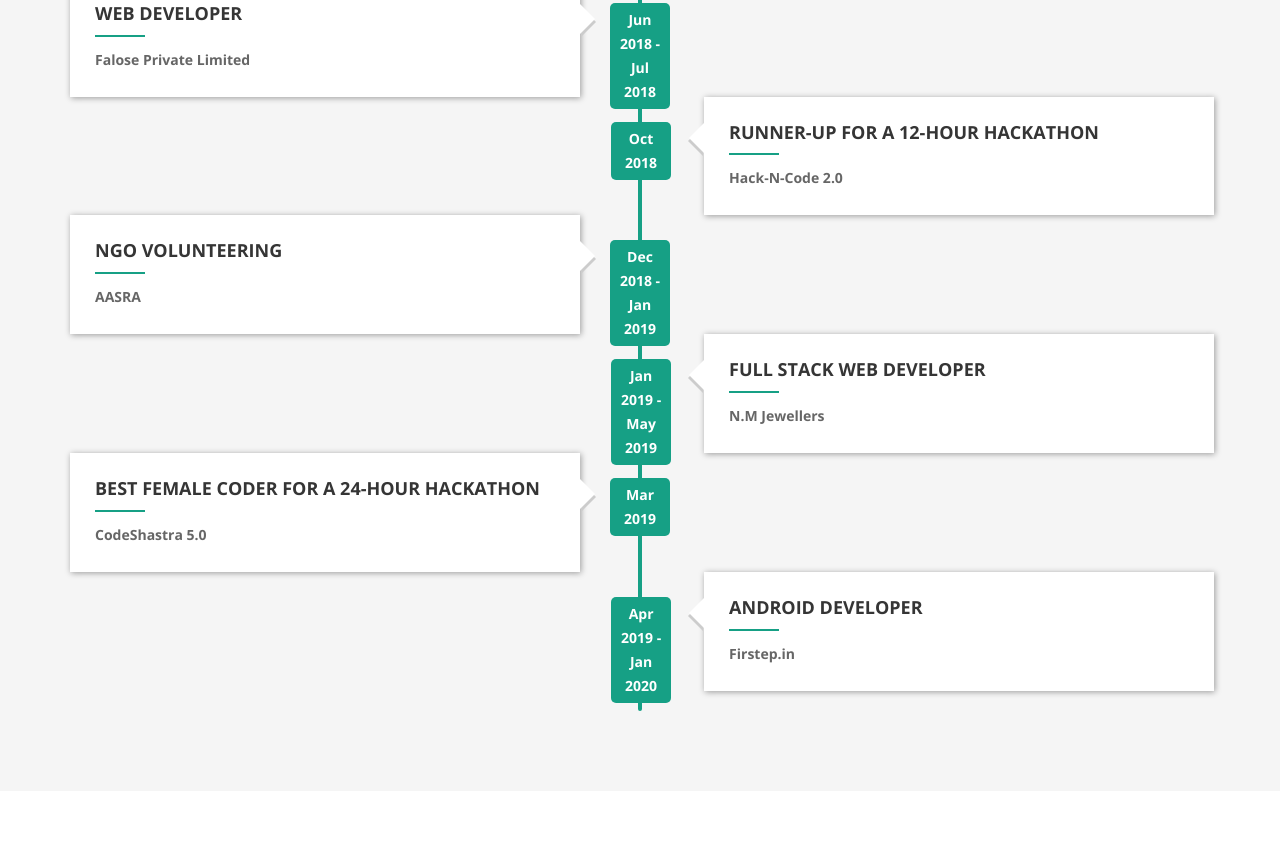
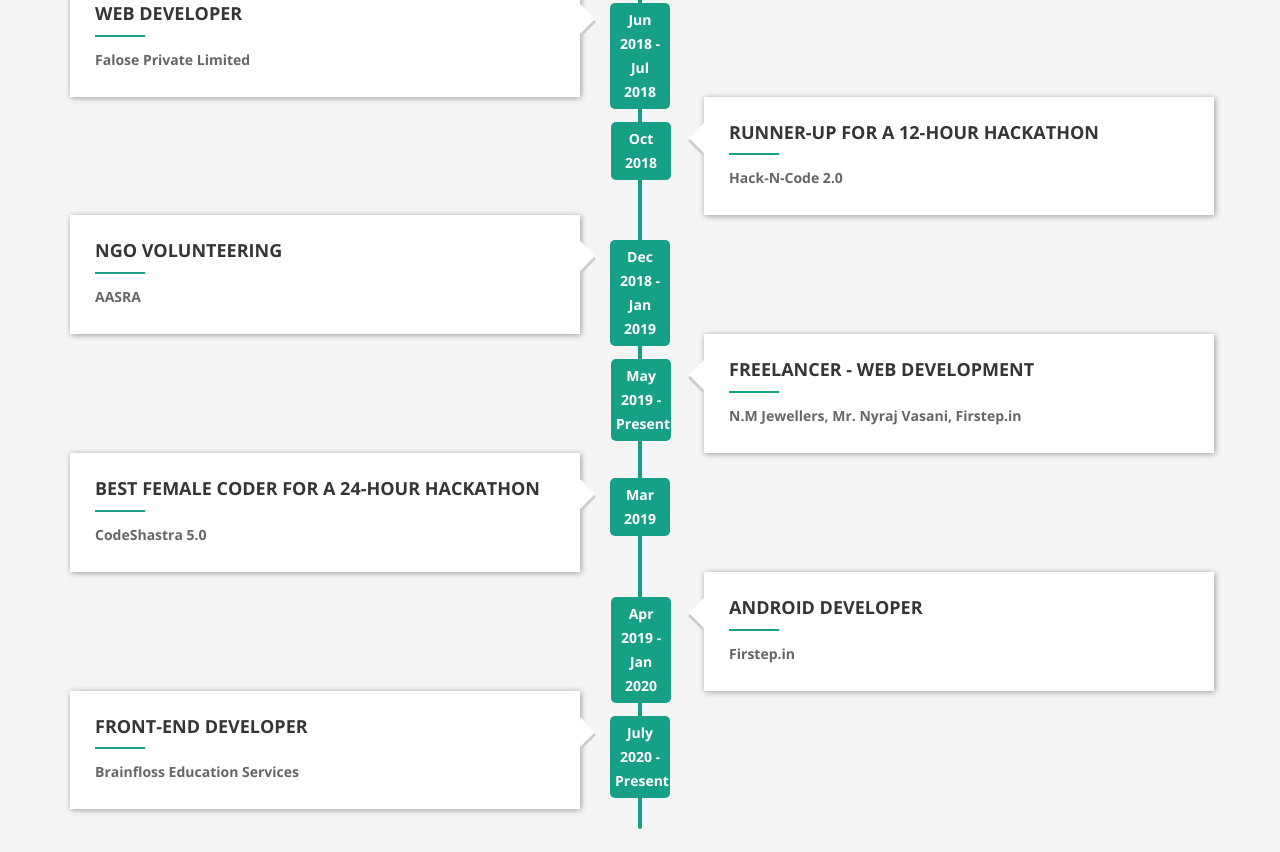
Before and after one commit to nehaudeshi/nehaudeshi.github.io, a plain HTML site: page index.html in a window 1280 px wide. Shown: the part 1945-2797 px from the top of the page. Drawn offline with nearby package versions, Linux system fonts and the light colour scheme.

Commit message:
Latest Updates

```diff
--- a/index.html
+++ b/index.html
@@ -160,7 +160,7 @@
 											<!-- End About Image -->
 											<div class="col-md-8 col-sm-12 col-xs-12">
 												<div class="content">
-													<p>Welcome to my website. I am currently a student of Dwarkadas J. Sanghvi College of Engineering. I have been associated with web development and android development since 3 years. I consider myself a 'forever student' as I am always eager to learn new technologies. My hunger for knowledge and determination has driven me into working on a number of projects and internships. This website intends to show a glance of my work. </p>
+													<p>Hey! I am glad to welcome you to my portfolio website. I am currently a student of Dwarkadas J. Sanghvi College of Engineering and a Freelancer. I have been associated with web development and android development since 3 years. I consider myself a 'forever student' as I am always eager to learn new technologies. My hunger for knowledge and determination has driven me into working on a number of projects and internships. This Portfolio intends to show a glance of my work. </p>
 												</div>
 												<div class="social">
 													<ul>
@@ -396,10 +396,10 @@
 									<div class="single-timeline">
 										<div class="single-content">
 											<div class="date">
-												<p>Jan 2019 - May 2019</span></p>
+												<p>May 2019 - Present</span></p>
 											</div>
-											<h2>Full Stack Web Developer</h2>
-											<p><b>N.M Jewellers</b></p>
+											<h2>Freelancer - Web Development</h2>
+											<p><b>N.M Jewellers, Mr. Nyraj Vasani, Firstep.in</b></p>
 										</div>
 									</div>
 								</div>
@@ -426,6 +426,19 @@
 											</div>
 											<h2>Android Developer</h2>
 											<p><b>Firstep.in</b></p>
+										</div>
+									</div>
+								</div>
+								<!--/ End Single Timeline -->
+								<!-- Single Timeline -->
+								<div class="single-main wow fadeInLeft" data-wow-delay="0.4s">
+									<div class="single-timeline">
+										<div class="single-content">
+											<div class="date">
+												<p>July 2020 - Present</span></p>
+											</div>
+											<h2>Front-End Developer</h2>
+											<p><b>Brainfloss Education Services</b></p>
 										</div>
 									</div>
 								</div>
@@ -613,7 +626,7 @@
 										<img src="images/portfolio/portfolio8.png" alt=""/>
 									</div>
 									<div class="portfolio-hover">
-										<h4><span>Internship</span><a href="#">NM Jewellers</a></h4>
+										<h4><span>Freelancing Project</span><a href="#">NM Jewellers</a></h4>
 										<p>An entire website was developed for a jewellery shop, titled "N.M Jewellers". The website was also hosted online on the domain provided and a SEO was performed to obtain a score of 78.</p>
 										<div class="button">
 											<a data-fancybox="gallery" href="images/portfolio/portfolio8.png"><i class="fa fa-search"></i></a>
```
